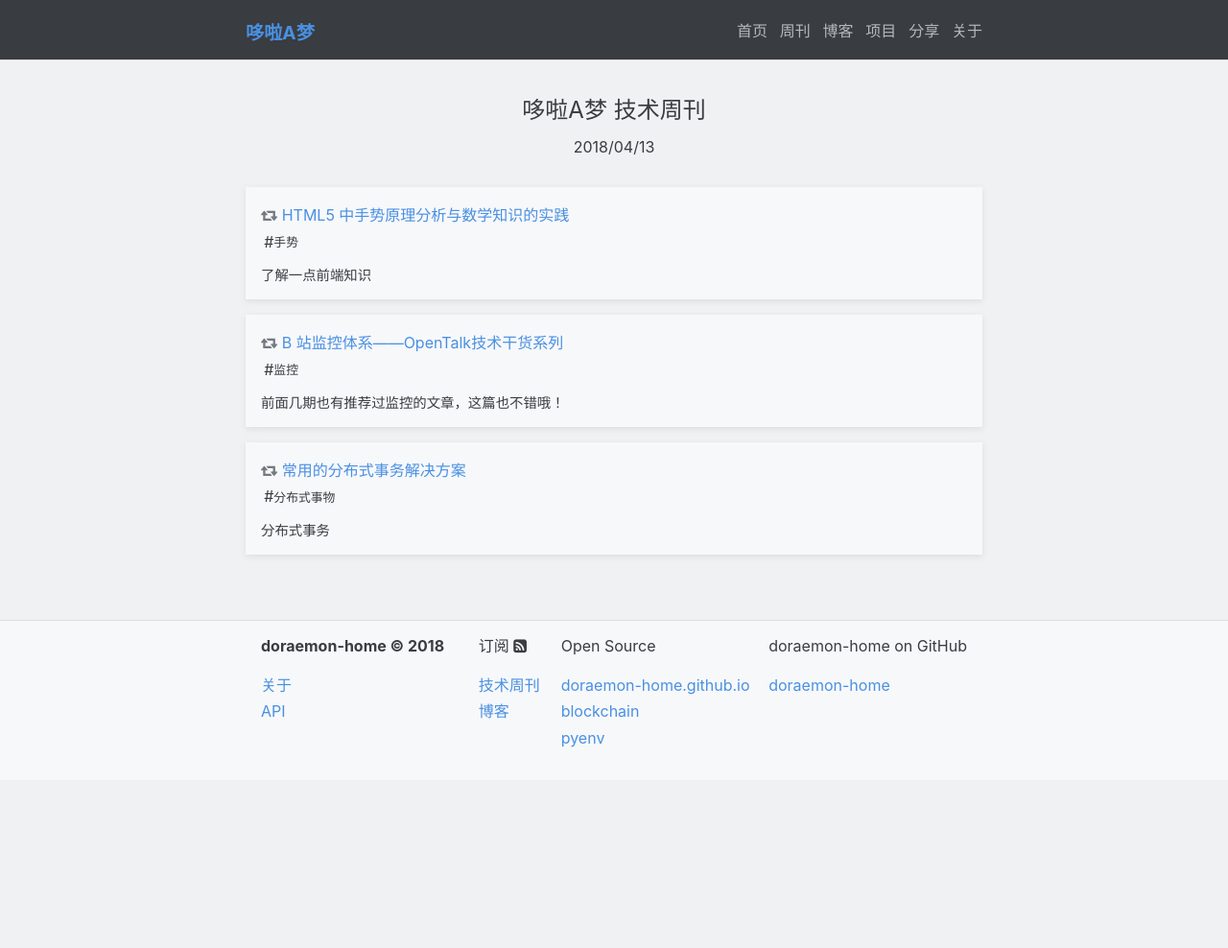
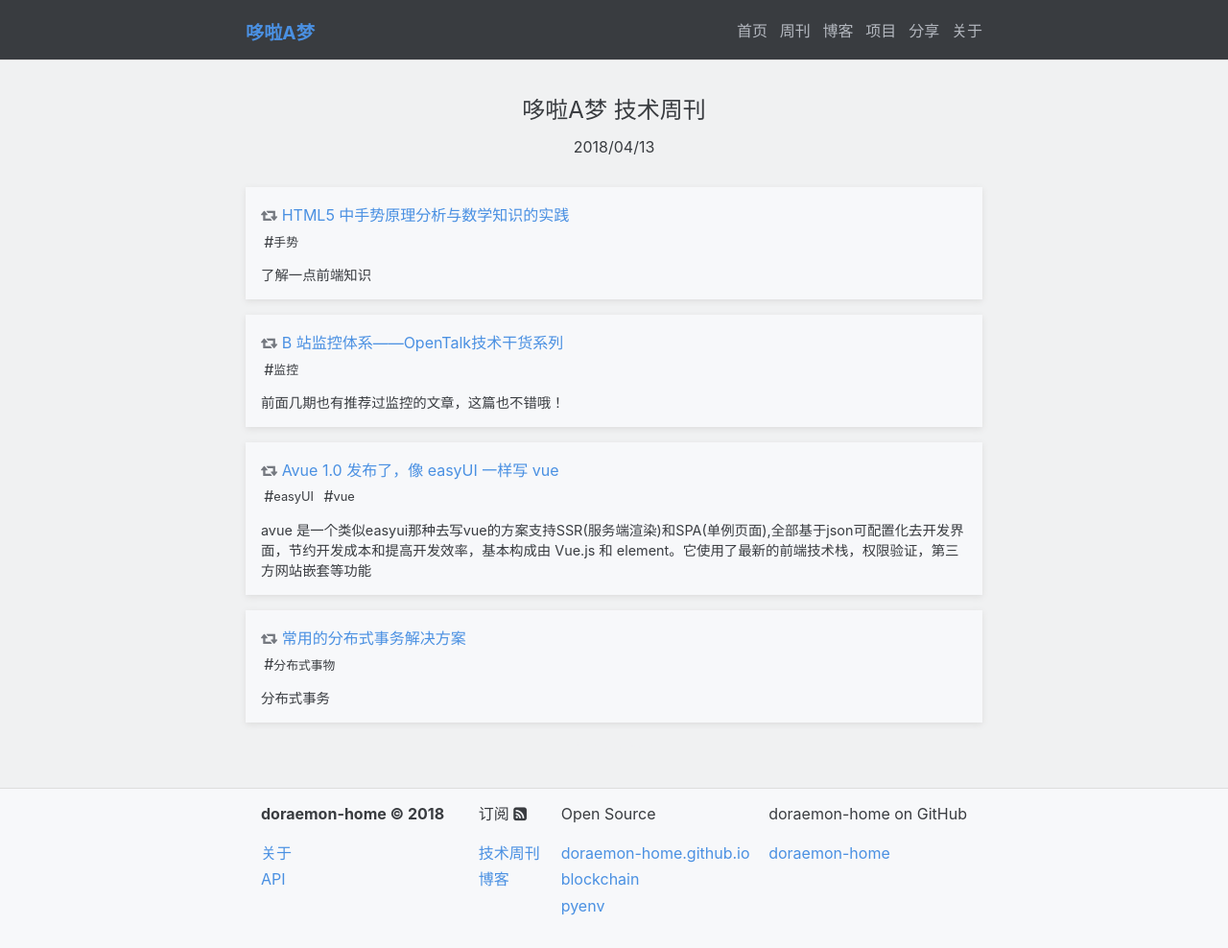
Before and after one commit to doraemon-home/doraemon-home.github.io, a Jekyll site: the page built from _weekly/2018-04-13-weekly.md, in a window 1280 px wide. Shown: the whole page at 96% size. Built offline with Jekyll 4.4.1, drawn with Linux system fonts in a browser that asks for light colours; before the commit the page ends 900 px from its top, so only the background shows below that.

Commit message:
auto commit by robot

```diff
--- a/_weekly/2018-04-13-weekly.md
+++ b/_weekly/2018-04-13-weekly.md
@@ -10,6 +10,11 @@ articles:
     comment:  "前面几期也有推荐过监控的文章，这篇也不错哦！"
     referrer: "leunggeorge"
     tags:    ["监控"]
+  - title:    "Avue 1.0 发布了，像 easyUI 一样写 vue"
+    link:     "https://www.oschina.net/news/94236/avue-1-0?from=20180318"
+    comment:  "avue 是一个类似easyui那种去写vue的方案支持SSR(服务端渲染)和SPA(单例页面),全部基于json可配置化去开发界面，节约开发成本和提高开发效率，基本构成由 Vue.js 和 element。它使用了最新的前端技术栈，权限验证，第三方网站嵌套等功能"
+    referrer: "leunggeorge"
+    tags:    ["easyUI", "vue"]
   - title:    "常用的分布式事务解决方案"
     link:     "https://juejin.im/post/5aa3c7736fb9a028bb189bca"
     comment:  "分布式事务"
```
